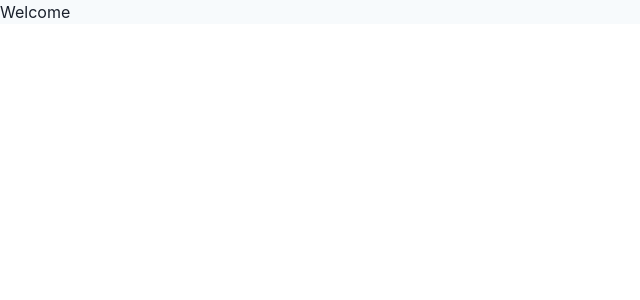
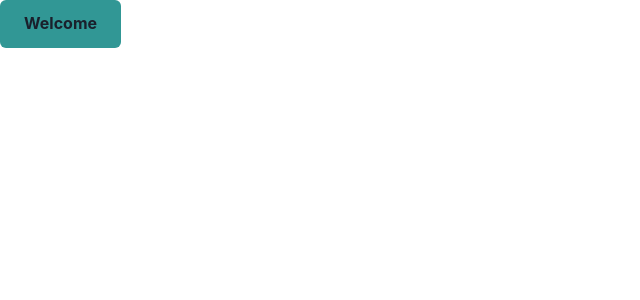
Before and after one commit to kupuma-ru21/urql_chakra, a Next.js app: page / in a window 1280 px wide. Shown: the top 300 px of the page, without its empty margins (0-640 px from the left). Built offline with nearby package versions, Linux system fonts and the light colour scheme.

Commit message:
feat: Customizing component styles

```diff
--- a/src/app/page.tsx
+++ b/src/app/page.tsx
@@ -1,7 +1,6 @@
 "use client";
-import { Link } from "@chakra-ui/next-js";
-import { Box, Heading, Image, Text } from "@chakra-ui/react";
+import { Button } from "@chakra-ui/react";
 
 export default function Page() {
-  return <Box bg="brand.100">Welcome</Box>;
+  return <Button>Welcome</Button>;
 }
--- a/src/theme.ts
+++ b/src/theme.ts
@@ -1,7 +1,46 @@
+// theme.ts (tsx file with usage of StyleFunctions, see 4.)
 import { extendTheme } from "@chakra-ui/react";
+import type { StyleFunctionProps } from "@chakra-ui/styled-system";
 
 const theme = extendTheme({
-  colors: { brand: { 100: "#f7fafc", 900: "#1a202c" } },
+  components: {
+    Button: {
+      // 1. We can update the base styles
+      baseStyle: {
+        fontWeight: "bold", // Normally, it is "semibold"
+      },
+      // 2. We can add a new button size or extend existing
+      sizes: {
+        xl: {
+          h: "56px",
+          fontSize: "lg",
+          px: "32px",
+        },
+      },
+      // 3. We can add a new visual variant
+      variants: {
+        "with-shadow": {
+          bg: "red.400",
+          boxShadow: "0 0 2px 2px #efdfde",
+        },
+        // 4. We can override existing variants
+        solid: (props: StyleFunctionProps) => ({
+          bg: props.colorMode === "dark" ? "red.300" : "red.500",
+        }),
+        // 5. We can add responsive variants
+        sm: {
+          bg: "teal.500",
+          fontSize: "md",
+        },
+      },
+      // 6. We can overwrite defaultProps
+      defaultProps: {
+        size: "lg", // default is md
+        variant: "sm", // default is solid
+        colorScheme: "green", // default is gray
+      },
+    },
+  },
 });
 
 export default theme;
```
